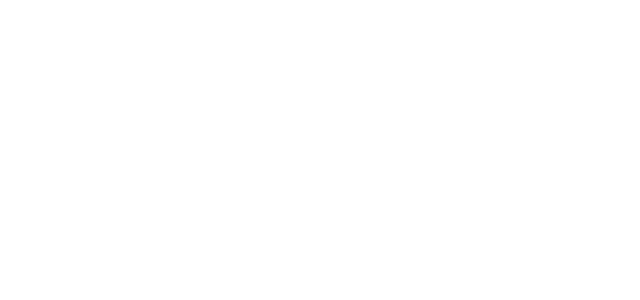
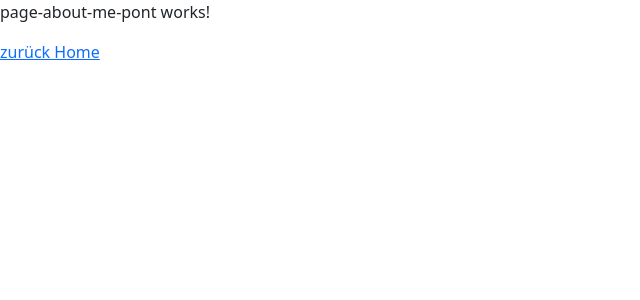
Before and after one commit to mahies/4ahitm_24, an Angular app: page /page_pont in a window 1280 px wide. Before the commit this address led to /. Shown: the top 300 px of the page, without its empty margins (0-640 px from the left). Built offline with nearby package versions, Linux system fonts and the light colour scheme.

Commit message:
AboutMe Pontasch

```diff
--- a/src/app/app.routes.ts
+++ b/src/app/app.routes.ts
@@ -1,6 +1,7 @@
 import { Routes } from '@angular/router';
 import {PageDemoComponent} from './page-demo/page-demo.component';
 import {PageHomeComponent} from './page-home/page-home.component';
+import {PageAboutMePONTComponent} from './page-about-me-pont/page-about-me-pont.component';
 
 export const routes: Routes = [
   { path: '', // default route
@@ -9,4 +10,6 @@
     component: PageHomeComponent },
   { path: 'page_demo',
     component: PageDemoComponent },
+  { path: 'page_pont',
+    component: PageAboutMePONTComponent },
 ];
--- a/src/app/page-about-me-pont/page-about-me-pont.component.html
+++ b/src/app/page-about-me-pont/page-about-me-pont.component.html
@@ -1 +1,2 @@
 <p>page-about-me-pont works!</p>
+<a routerLink="home" routerLinkActive="active">zurück Home</a>
--- a/src/app/page-about-me-pont/page-about-me-pont.component.ts
+++ b/src/app/page-about-me-pont/page-about-me-pont.component.ts
@@ -1,8 +1,12 @@
 import { Component } from '@angular/core';
+import {RouterLink, RouterLinkActive} from '@angular/router';
 
 @Component({
   selector: 'app-page-about-me-pont',
-  imports: [],
+  imports: [
+    RouterLink,
+    RouterLinkActive
+  ],
   templateUrl: './page-about-me-pont.component.html',
   styleUrl: './page-about-me-pont.component.scss'
 })
--- a/src/app/page-home/page-home.component.html
+++ b/src/app/page-home/page-home.component.html
@@ -3,5 +3,6 @@
   <div class="content ">
     <h1>Das ist die Startseite der {{title}}</h1>
   </div>
-  <a routerLink="/page_demo" routerLinkActive="active">Link zur page demo</a>
+  <a routerLink="/page_demo" routerLinkActive="active">Link zur page demo</a><br>
+  <a routerLink="/page_pont" routerLinkActive="active">Link zur Pontasch Seite</a>
 </main>
```
